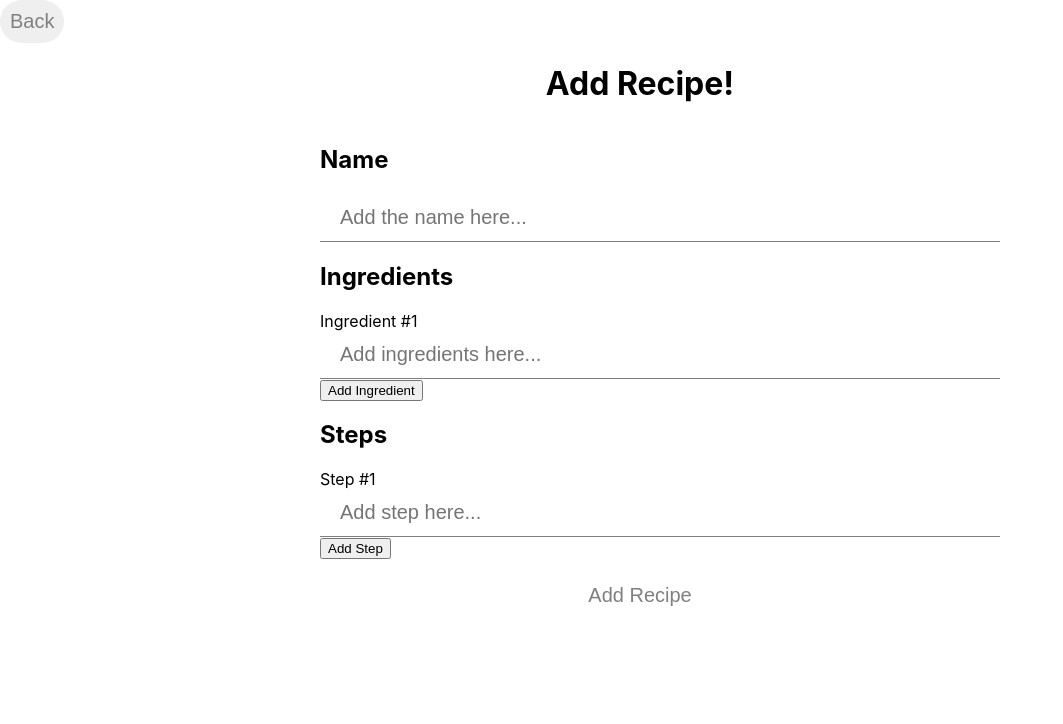
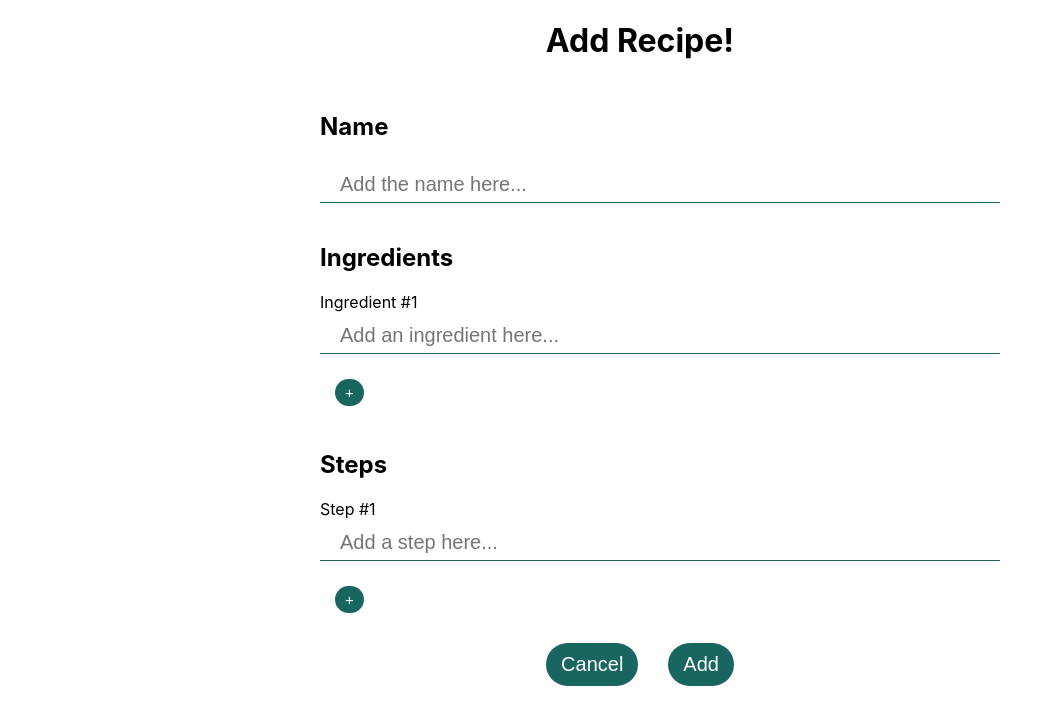
Before and after one commit to jess2187/recipes-app, a React (Create React App) app: page /addRecipe in a window 1280 px wide. Shown: the top 724 px of the page, without its empty margins (0-1063 px from the left). Built offline with nearby package versions, Linux system fonts and the light colour scheme.

Commit message:
Added some css for color and spacing for the form

```diff
--- a/src/AddRecipe.js
+++ b/src/AddRecipe.js
@@ -60,7 +60,7 @@ function User({addRecipe}) {
 
   return (
     <div>
-      <button className='BackButton'><Link className='BackButtonLink' to={'/'}>Back</Link></button>
+
       <div className='AddRecipe'>
         <h1>Add Recipe!</h1>
         <div className='AddRecipeForm'>
@@ -86,7 +86,7 @@ function User({addRecipe}) {
                       name={ingredientId}
                       data-idx={idx}
                       id={ingredientId}
-                      placeholder= 'Add ingredients here...'
+                      placeholder= 'Add an ingredient here...'
                       className='ingredient'
                       value={ingredientState[idx].ingredient}
                       onChange={handleIngredientChange}
@@ -95,7 +95,7 @@ function User({addRecipe}) {
                 );
               })
             }
-            <input type="button" value="Add Ingredient" onClick={addIngredient}/>
+            <input type="button" value="+" onClick={addIngredient}/>
 
             <h2>Steps</h2>
             {
@@ -109,7 +109,7 @@ function User({addRecipe}) {
                       name={stepId}
                       data-idx={idx}
                       id={stepId}
-                      placeholder= 'Add step here...'
+                      placeholder= 'Add a step here...'
                       className='step'
                       value={stepState[idx].step}
                       onChange={handleStepChange}
@@ -118,9 +118,10 @@ function User({addRecipe}) {
                 );
               })
             }
-            <input type="button" value="Add Step"  onClick={addStep}/>
+            <input type="button" value="+"  onClick={addStep}/>
           </form>
-          <button className='AddRecipeSaveButton' onClick={handleSubmit}><Link className='AddRecipeSaveButtonLink' to={"/"}>Add Recipe</Link></button>
+          <button className='Button'><Link className='ButtonLink' to={'/'}>Cancel</Link></button>
+          <button className='Button' onClick={handleSubmit}><Link className='ButtonLink' to={"/"}>Add</Link></button>
         </div>
       </div>
     </div>
--- a/src/App.css
+++ b/src/App.css
@@ -1,18 +1,5 @@
 .App {
 
-}
-
-.Button {
-  background-color: white;
-  border-radius: 25px;
-  margin-left: 5px;
-  padding: 5px;
-}
-
-.ButtonLink {
-  color: gray;
-  text-decoration: none;
-  font-size: 16px;
 }
 
 /* Home/My Recipes Page */
@@ -66,13 +53,14 @@
 }
 
 .AddRecipeButton {
-  background-color: white;
+  background-color: rgb(24, 102, 95);
   border-radius: 25px;
   border: none;
   margin-top: 10px;
   padding: 10px;
   color: gray;
   text-decoration: none;
+  margin: 5px;
 }
 
 .AddRecipeButtonLink {
@@ -80,11 +68,10 @@
   border: none;
   /* margin-left: 5px; */
   padding: 10px;
-  color: gray;
+  color: white;
   text-decoration: none;
   font-size: 17px;
 }
-
 
 
 /* View Recipe Page */
@@ -95,12 +82,14 @@
   /* font-size: 160px; */
   /* text-decoration: none;
   color: gray; */
+  background-color: rgb(24, 102, 95);
+  margin: 15px;
 }
 
 .BackButtonLink {
   font-size: 20px;
   text-decoration: none;
-  color: gray;
+  color: white;
 }
 
 .ViewRecipe {
@@ -151,27 +140,65 @@
   text-align: left;
 }
 
+.AddRecipeForm h2 {
+  padding-top: 10px;
+}
+
 .AddRecipeForm input[type='text'] {
   width: 100%;
   border: none;
   outline: none;
-  padding: 12px 20px;
-  border-bottom: 1px solid gray;
+  padding: 12px 20px 6px 20px;
+  border-bottom: 1px solid rgb(24, 102, 95);
   font-size: 20px;
+  margin-bottom: 10px;
 }
 
-.AddRecipeSaveButton {
+.AddRecipeForm input[type='button'] {
+  text-align: center;
+  border-radius: 30px;
+  border: none;
+  outline: none;
+  padding: 5px 10px;
+  margin: 15px;
+  background-color: rgb(24, 102, 95);
+  font-size: 15px;
+  text-decoration: none;
+  color: white;
+}
+
+/* .AddRecipeSaveButton {
   text-align: center;
   border-radius: 25px;
   border: none;
   outline: none;
   padding: 10px 15px;
   margin: 15px;
-  background-color: white;
+  background-color: rgb(24, 102, 95);
 }
 
 .AddRecipeSaveButtonLink {
   font-size: 20px;
   text-decoration: none;
-  color: gray;
+  color: white;
+} */
+
+
+.Button{
+  text-align: center;
+  border-radius: 25px;
+  border: none;
+  outline: none;
+  padding: 10px 15px;
+  margin: 15px;
+  background-color: rgb(24, 102, 95);
+  font-size: 20px;
+  text-decoration: none;
+  color: white;
 }
+
+.ButtonLink {
+  font-size: 20px;
+  text-decoration: none;
+  color: white;
+}
--- a/src/RecipeList.js
+++ b/src/RecipeList.js
@@ -23,7 +23,7 @@ const RecipeList = ({recipes, deleteRecipe}) => {
                 {recipeList}
             </div>
             <br/>
-            <button className='AddRecipeButton'><Link className='AddRecipeButtonLink' to={"/addRecipe"}>{"Add Recipe"}</Link></button>
+            <button className='Button'><Link className='ButtonLink' to={"/addRecipe"}>{"Add Recipe"}</Link></button>
         </div>
     )
 }
--- a/src/ViewRecipe.js
+++ b/src/ViewRecipe.js
@@ -22,7 +22,7 @@ function ViewRecipe ({match}){
 
   return (
     <div>
-      <button className='BackButton'><Link className='BackButtonLink' to={'/'}>Back</Link></button>
+      <button className='Button'><Link className='ButtonLink' to={'/'}>Back</Link></button>
       <div className='ViewRecipe'>
         <h1>{data.name}</h1>
         <div className='RecipeContents'>
```
